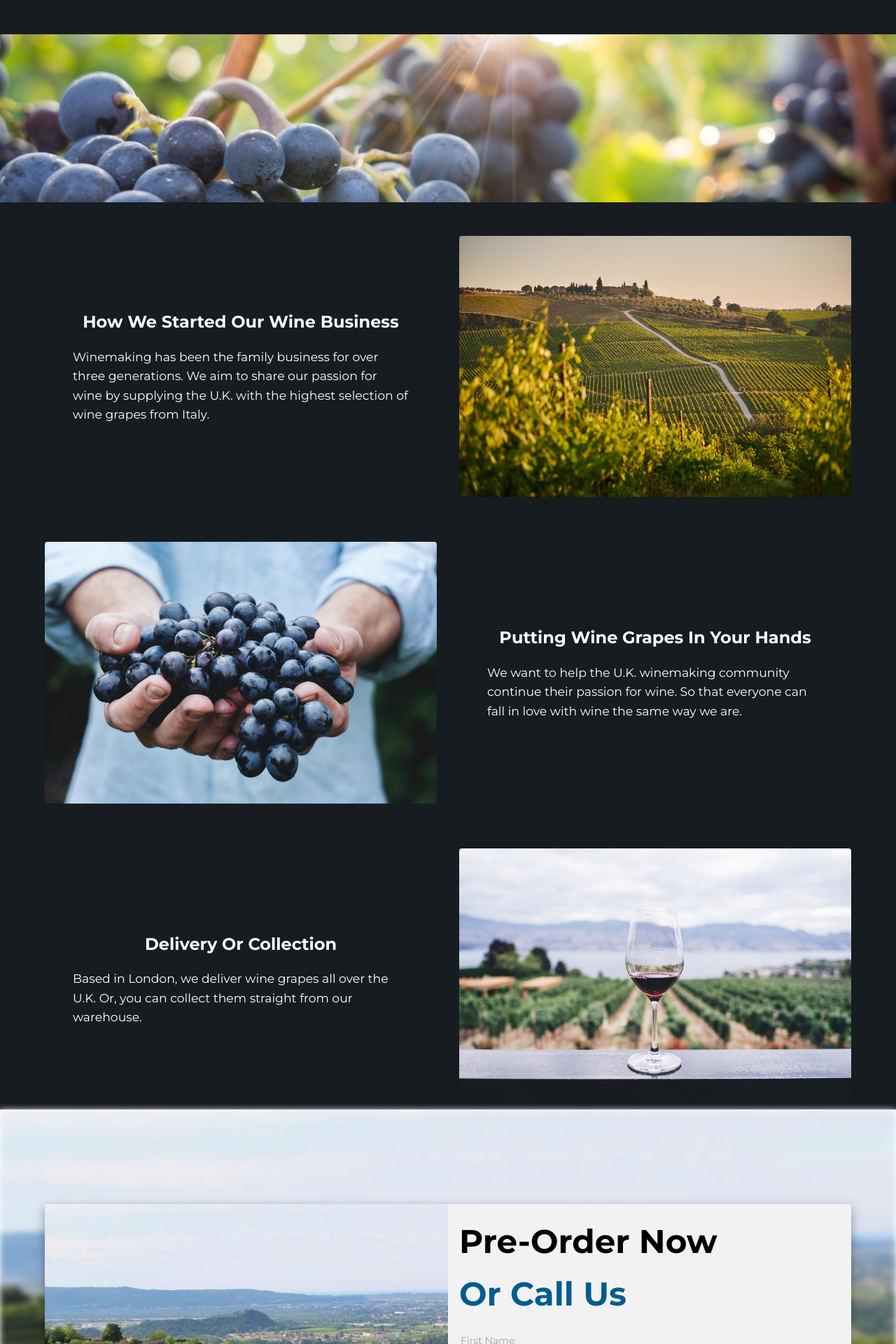
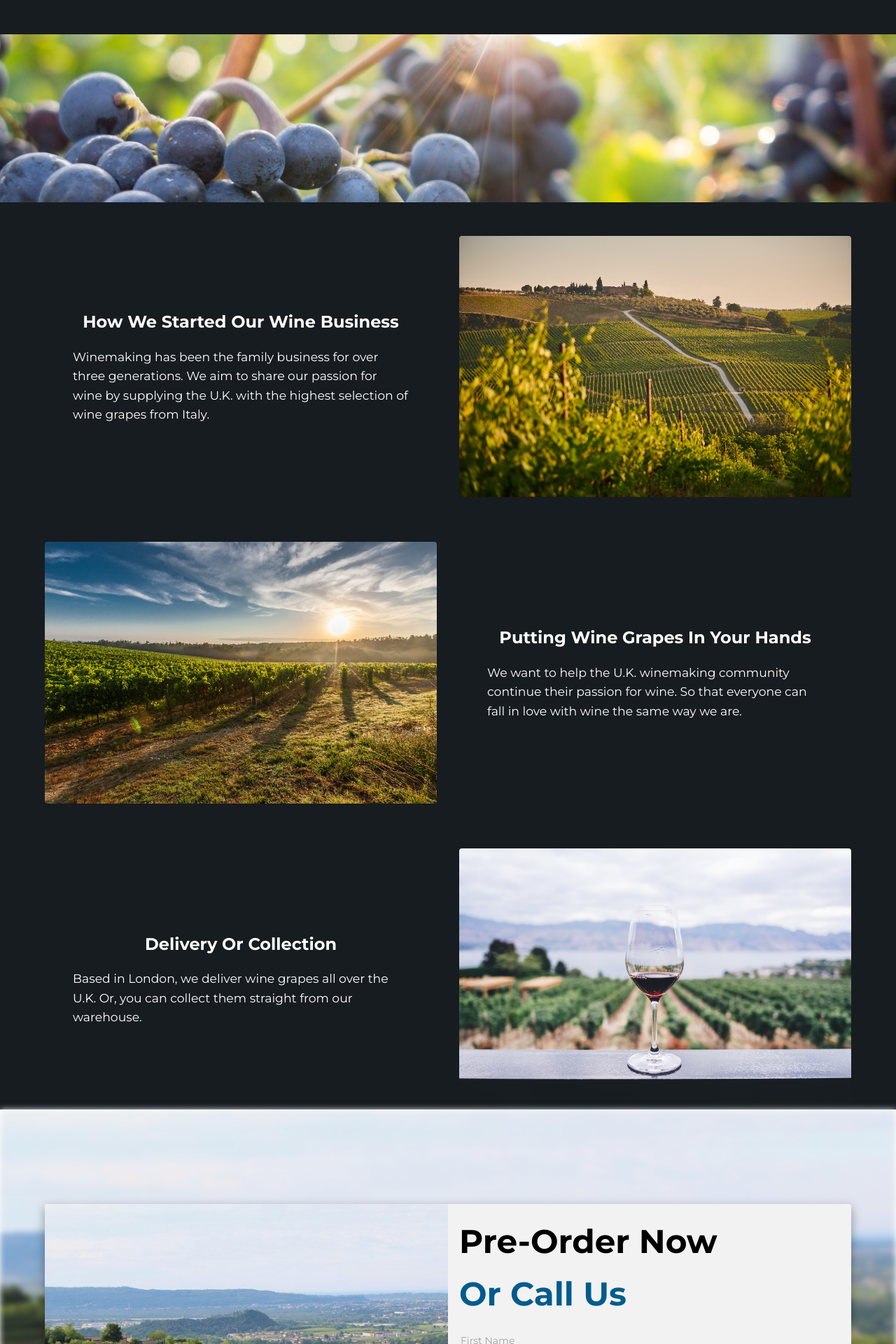
Before and after one commit to GG1982/vina-da-uva, a Jekyll site: the page built from pages/index.html, in a window 1280 px wide. Shown: the part 2579-4499 px from the top of the page at 70% size. Built offline with Jekyll 4.4.1, drawn with Linux system fonts in a browser that asks for light colours.

Commit message:
chnage image on home page

```diff
--- a/pages/index.html
+++ b/pages/index.html
@@ -132,7 +132,7 @@ permalink: /
                     We want to help the U.K. winemaking community continue their passion for wine. So that everyone can fall in love with wine the same way we are.
                 </p>
             </div>
-            <img class="grid-item" src="../assets/images/winegrape4.jpg" alt="">
+            <img class="grid-item" src="../assets/images/vineyard3.jpg" alt="">
             <div class="grid-item mx-auto flex-col max-width-30 gap-1">
                 <h4 class="capitalize font-0 text-center">Delivery or collection</h4>
                 <p class="grid-alt-col__body mx-auto">
```
